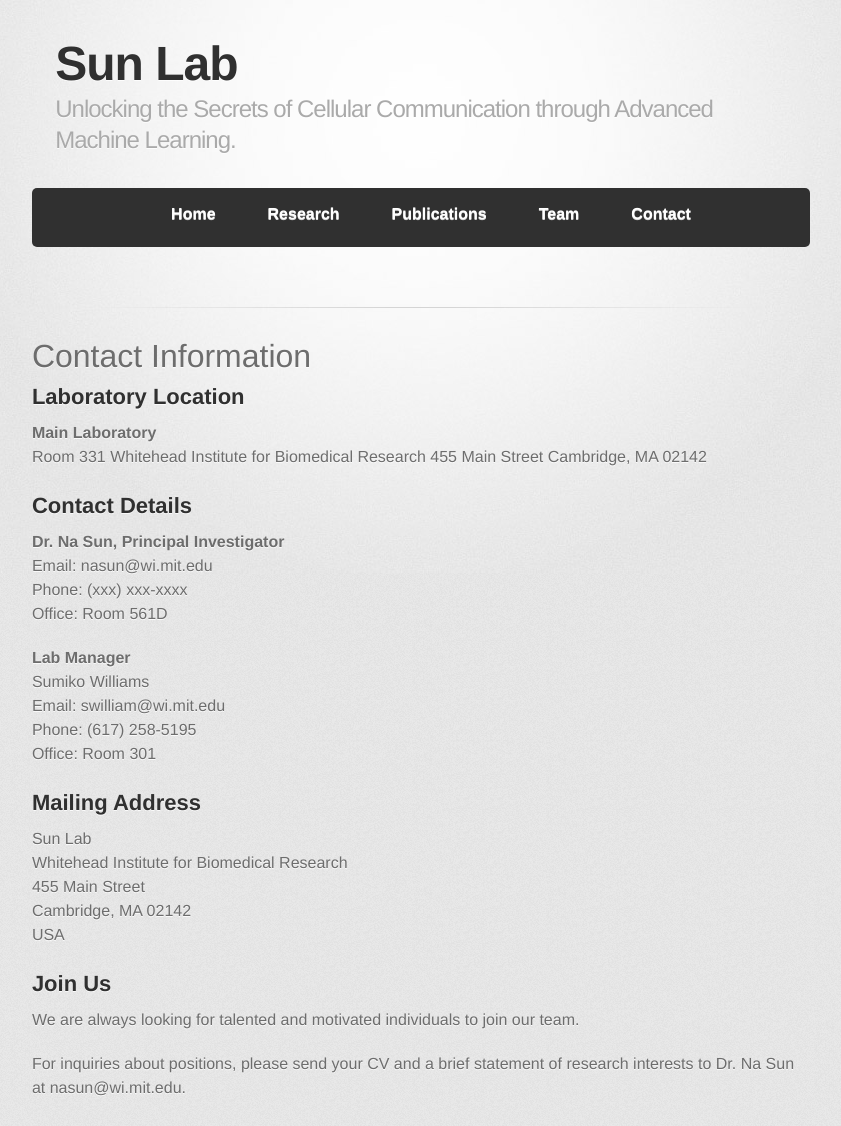
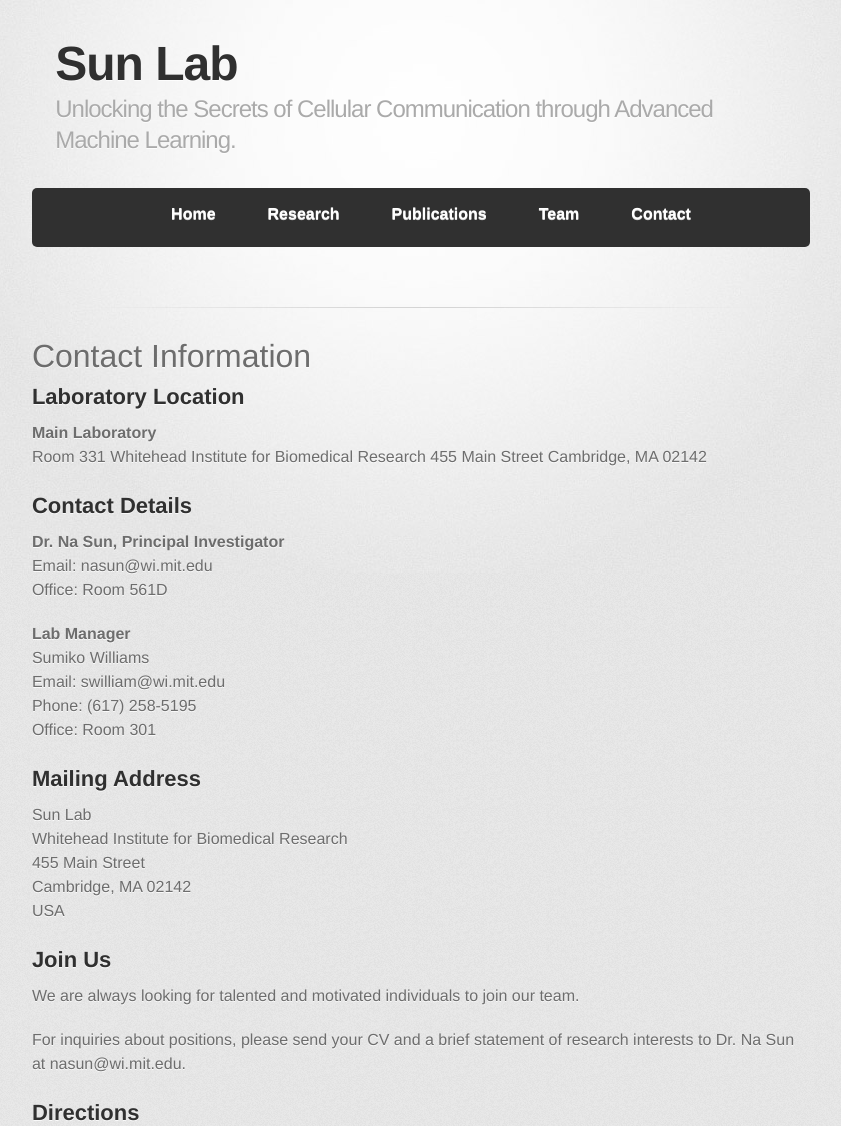
Before and after one commit to whitehead/SunLab, a Jekyll site: the page built from docs/contact.md, in a window 1280 px wide. Shown: the top 1126 px of the page, without its empty margins (187-1028 px from the left). Built offline with Jekyll 4.4.1, drawn with Linux system fonts in a browser that asks for light colours; some web fonts are replaced.

Commit message:
Update contact.md

```diff
--- a/docs/contact.md
+++ b/docs/contact.md
@@ -16,7 +16,6 @@ Cambridge, MA 02142
 ## Contact Details
 **Dr. Na Sun, Principal Investigator**
 Email: nasun@wi.mit.edu
-Phone: (xxx) xxx-xxxx
 Office: Room 561D
 
 **Lab Manager**
```
